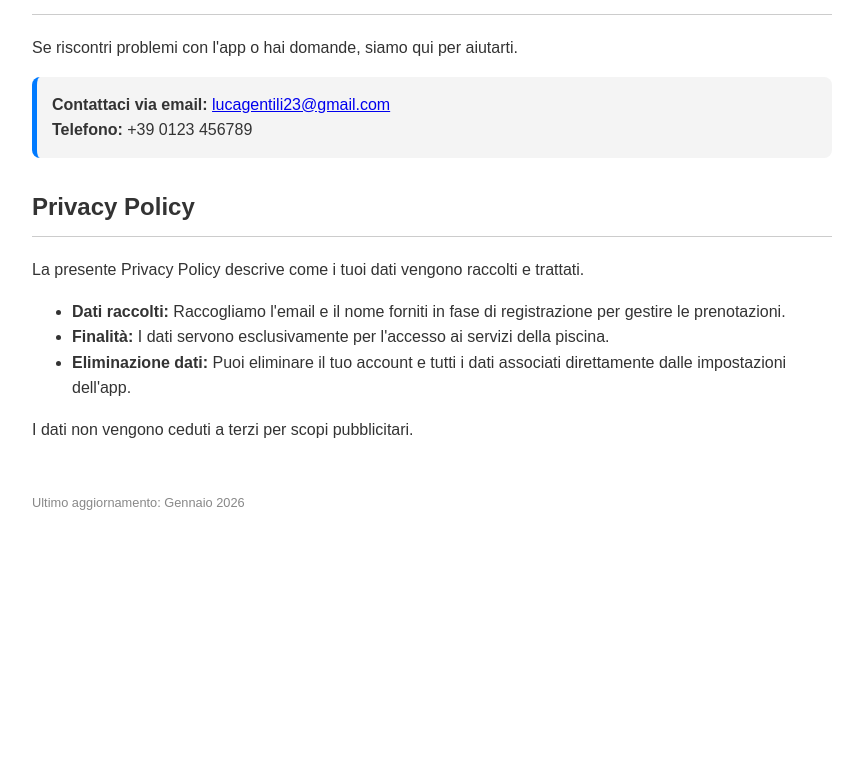
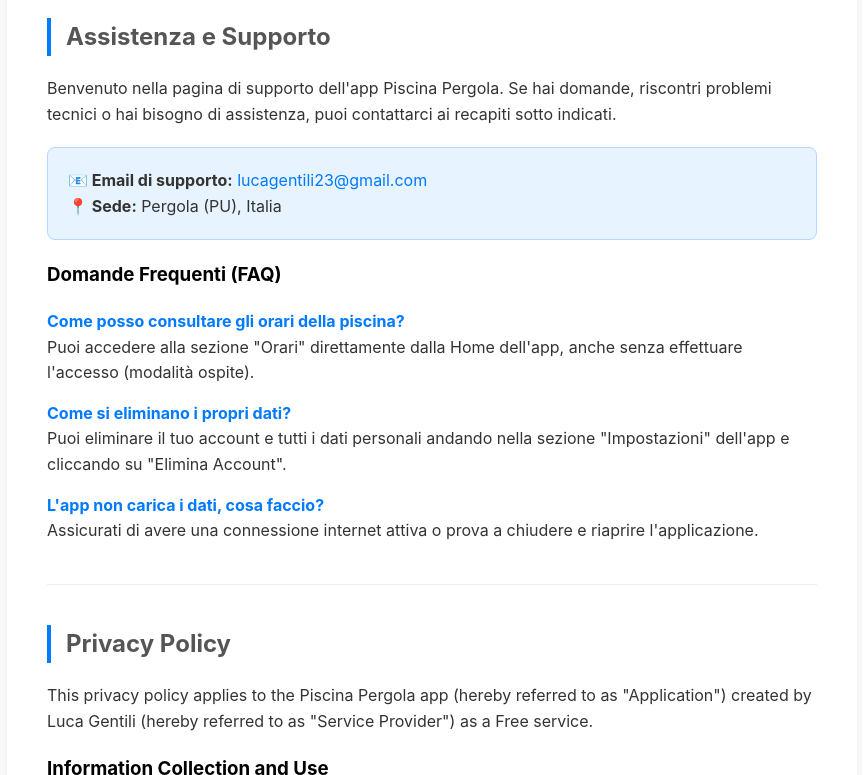
Before and after one commit to lucagentili23/piscina-pergola-legal, a plain HTML site: page index.html in a window 1280 px wide. Shown: the part 157-932 px from the top of the page, without its empty margins (208-1071 px from the left). Before the commit the page ends 800 px from the top, so only its background shows below. Drawn offline with Linux system fonts and the light colour scheme.

Commit message:
Update index.html

```diff
--- a/index.html
+++ b/index.html
@@ -3,41 +3,93 @@
 <head>
     <meta charset="UTF-8">
     <meta name="viewport" content="width=device-width, initial-scale=1.0">
-    <title>Privacy Policy & Supporto - Piscina Pergola</title>
+    <title>Piscina Pergola - Supporto e Privacy</title>
     <style>
-        body { font-family: sans-serif; line-height: 1.6; padding: 20px; max-width: 800px; margin: auto; color: #333; }
-        h1 { color: #007AFF; }
-        h2 { border-bottom: 1px solid #ccc; padding-bottom: 10px; margin-top: 30px; }
-        .contact-box { background: #f4f4f4; padding: 15px; border-radius: 8px; border-left: 5px solid #007AFF; }
+        body { font-family: -apple-system, BlinkMacSystemFont, "Segoe UI", Roboto, Helvetica, Arial, sans-serif; line-height: 1.6; color: #333; max-width: 850px; margin: 0 auto; padding: 20px; background-color: #f9f9f9; }
+        .container { background: white; padding: 40px; border-radius: 12px; box-shadow: 0 4px 6px rgba(0,0,0,0.05); }
+        h1 { color: #007AFF; border-bottom: 2px solid #007AFF; padding-bottom: 10px; }
+        h2 { color: #555; margin-top: 30px; border-left: 4px solid #007AFF; padding-left: 15px; }
+        h3 { color: #000; margin-top: 20px; }
+        .support-box { background: #e7f3ff; padding: 20px; border-radius: 8px; margin: 20px 0; border: 1px solid #b3d7ff; }
+        .faq { margin-bottom: 15px; }
+        .faq strong { display: block; color: #007AFF; }
+        hr { border: 0; border-top: 1px solid #eee; margin: 40px 0; }
+        ul { padding-left: 20px; }
+        footer { text-align: center; font-size: 0.8em; color: #888; margin-top: 40px; }
+        a { color: #007AFF; text-decoration: none; }
+        a:hover { text-decoration: underline; }
     </style>
 </head>
 <body>
 
-    <h1>App Piscina Pergola</h1>
+<div class="container">
+    <h1>Piscina Pergola</h1>
 
     <section id="support">
-        <h2>Supporto Clienti</h2>
-        <p>Se riscontri problemi con l'app o hai domande, siamo qui per aiutarti.</p>
-        <div class="contact-box">
-            <strong>Contattaci via email:</strong> <a href="mailto:lucagentili23@gmail.com">lucagentili23@gmail.com</a><br>
-            <strong>Telefono:</strong> +39 0123 456789
+        <h2>Assistenza e Supporto</h2>
+        <p>Benvenuto nella pagina di supporto dell'app Piscina Pergola. Se hai domande, riscontri problemi tecnici o hai bisogno di assistenza, puoi contattarci ai recapiti sotto indicati.</p>
+
+        <div class="support-box">
+            <strong>📧 Email di supporto:</strong> <a href="mailto:lucagentili23@gmail.com">lucagentili23@gmail.com</a><br>
+            <strong>📍 Sede:</strong> Pergola (PU), Italia
+        </div>
+
+        <h3>Domande Frequenti (FAQ)</h3>
+        <div class="faq">
+            <strong>Come posso consultare gli orari della piscina?</strong>
+            Puoi accedere alla sezione "Orari" direttamente dalla Home dell'app, anche senza effettuare l'accesso (modalità ospite).
+        </div>
+        <div class="faq">
+            <strong>Come si eliminano i propri dati?</strong>
+            Puoi eliminare il tuo account e tutti i dati personali andando nella sezione "Impostazioni" dell'app e cliccando su "Elimina Account".
+        </div>
+        <div class="faq">
+            <strong>L'app non carica i dati, cosa faccio?</strong>
+            Assicurati di avere una connessione internet attiva o prova a chiudere e riaprire l'applicazione.
         </div>
     </section>
 
+    <hr>
+
     <section id="privacy">
         <h2>Privacy Policy</h2>
-        <p>La presente Privacy Policy descrive come i tuoi dati vengono raccolti e trattati.</p>
+        <p>This privacy policy applies to the Piscina Pergola app (hereby referred to as "Application") created by Luca Gentili (hereby referred to as "Service Provider") as a Free service.</p>
+
+        <h3>Information Collection and Use</h3>
+        <p>The Application collects information when you download and use it. This information may include:</p>
         <ul>
-            <li><strong>Dati raccolti:</strong> Raccogliamo l'email e il nome forniti in fase di registrazione per gestire le prenotazioni.</li>
-            <li><strong>Finalità:</strong> I dati servono esclusivamente per l'accesso ai servizi della piscina.</li>
-            <li><strong>Eliminazione dati:</strong> Puoi eliminare il tuo account e tutti i dati associati direttamente dalle impostazioni dell'app.</li>
+            <li>Device IP address, visited pages, date/time of visit and time spent in the app.</li>
+            <li>Operating system details.</li>
+            <li><strong>Personally identifiable information:</strong> email, first name, last name, gender, FCM token (for notifications), and platform.</li>
         </ul>
-        <p>I dati non vengono ceduti a terzi per scopi pubblicitari.</p>
+
+        <h3>Third Party Access</h3>
+        <p>The Application utilizes third-party services that have their own Privacy Policies:</p>
+        <ul>
+            <li><a href="https://www.google.com/policies/privacy/" target="_blank">Google Play Services</a></li>
+            <li><a href="https://firebase.google.com/support/privacy" target="_blank">Google Analytics for Firebase</a></li>
+            <li><a href="https://firebase.google.com/support/privacy" target="_blank">Firebase Crashlytics</a></li>
+        </ul>
+
+        <h3>Data Retention and Deletion (Account Deletion)</h3>
+        <p>The Service Provider will retain User Provided data for as long as you use the Application.</p>
+        <p><strong>Account Deletion:</strong> In compliance with Apple guidelines, users can initiate the permanent deletion of their account and all associated personal data directly within the Application's settings. Alternatively, you may request data deletion by contacting us at <a href="mailto:lucagentili23@gmail.com">lucagentili23@gmail.com</a>.</p>
+
+        <h3>Children</h3>
+        <p>The Application does not knowingly collect data from children under the age of 13. If a parent becomes aware of such collection, please contact us for immediate removal.</p>
+
+        <h3>Security</h3>
+        <p>We provide physical, electronic, and procedural safeguards to protect your information.</p>
+
+        <h3>Changes</h3>
+        <p>This Privacy Policy may be updated from time to time. Continued use is deemed approval of all changes.</p>
     </section>
 
     <footer>
-        <p style="font-size: 0.8em; margin-top: 50px; color: #888;">Ultimo aggiornamento: Gennaio 2026</p>
+        Effective Date: 2026-01-28<br>
+        &copy; 2026 Luca Gentili - Piscina Pergola
     </footer>
+</div>
 
 </body>
 </html>
```
